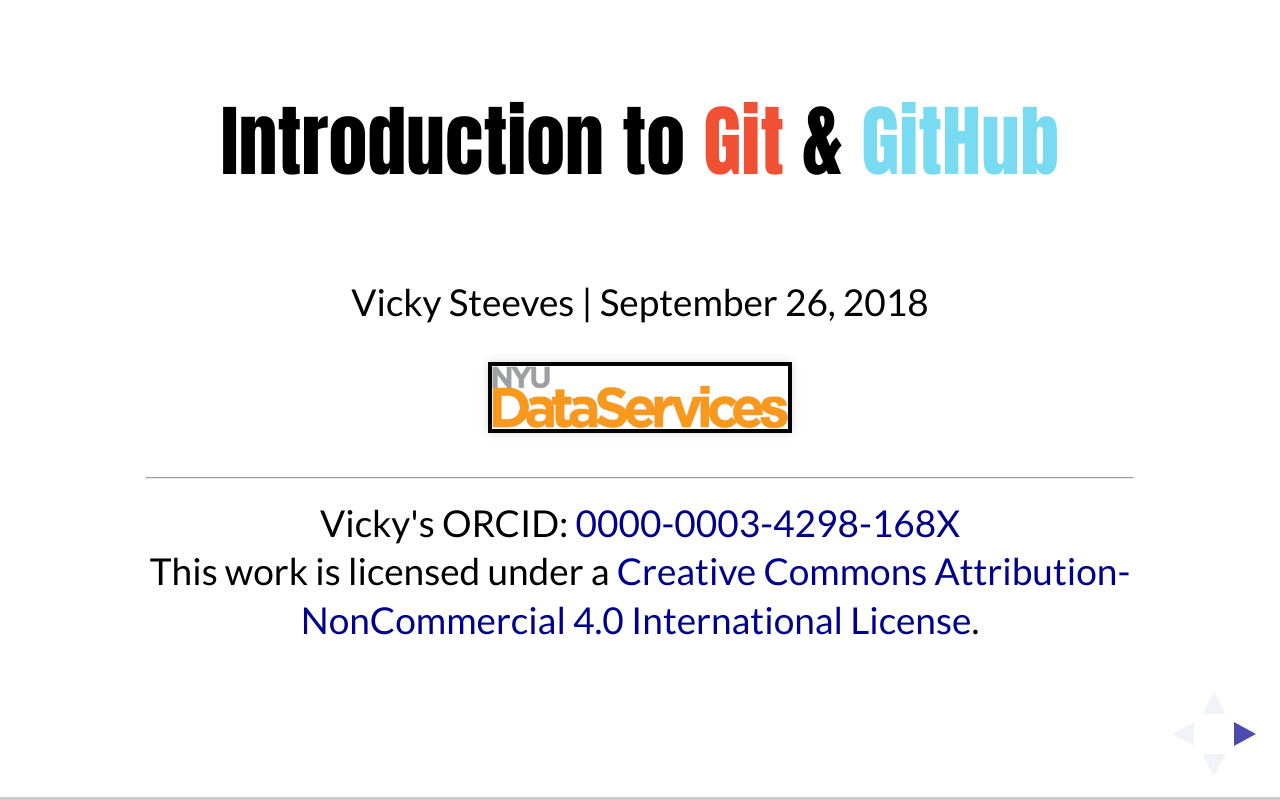
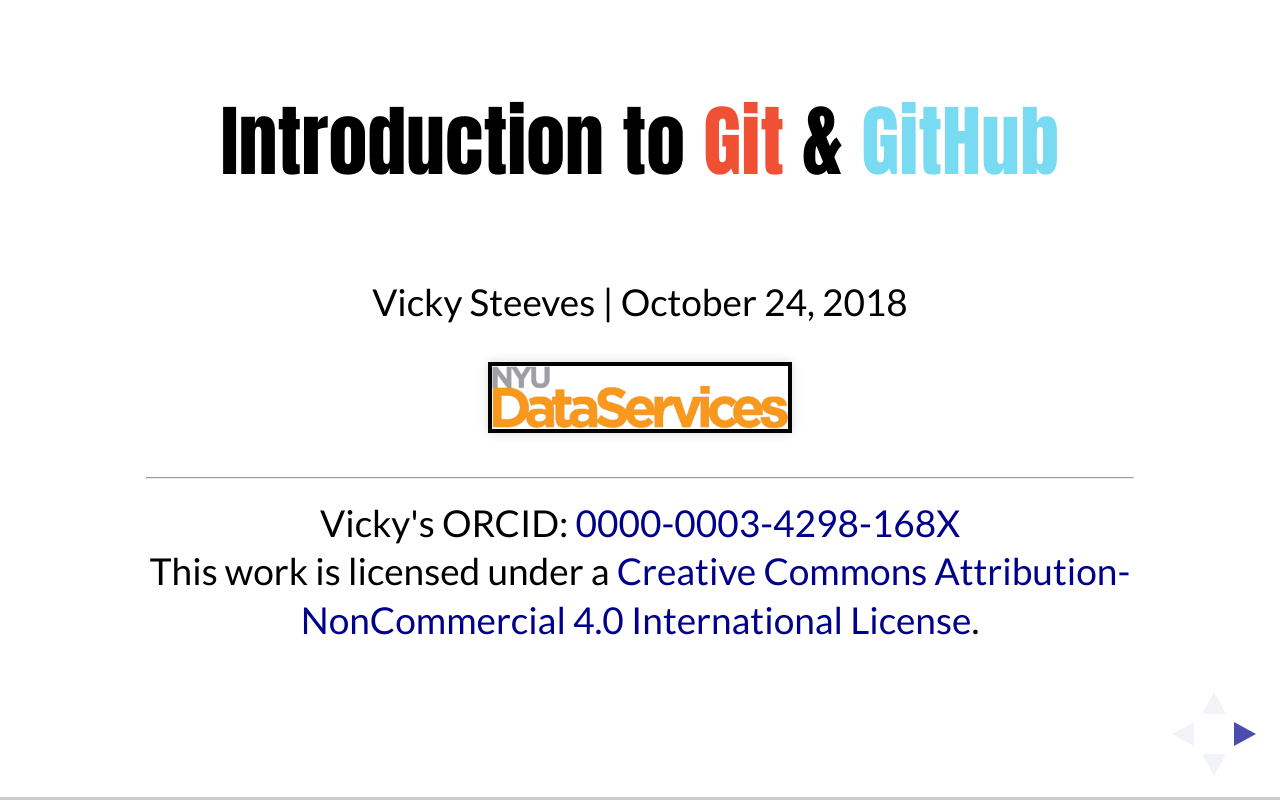
Before and after one commit to NYU-DataServices/Intro-Git-GitHub, a plain HTML site: page index.html in a window 1280 px wide. Drawn offline with nearby package versions, Linux system fonts and the light colour scheme; files that its build step writes are made by us from their sources; files whose address does not match are found by name; a web font is replaced by a local one.

Commit message:
changed date for dibner workshop

```diff
--- a/index.html
+++ b/index.html
@@ -27,7 +27,7 @@
 				<section>
 					<h2>Introduction to <strong><span style="color:#f05033;">Git</span></strong>  & <span style="color:#79dbf2;">GitHub</span></h2><br/>
 
-					<p>Vicky Steeves | September 26, 2018</p>
+					<p>Vicky Steeves | October 24, 2018</p>
 
 					<img src="imgs/dataservices.png" width="30%" height="30%" align="middle"><br/>
 
```
